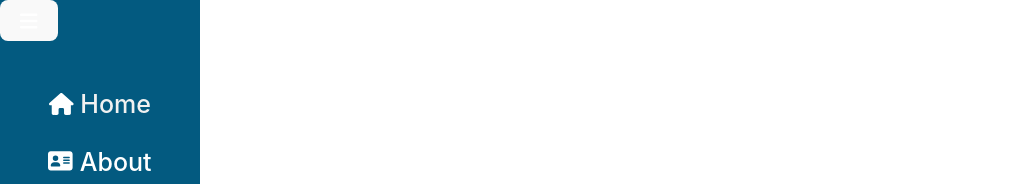
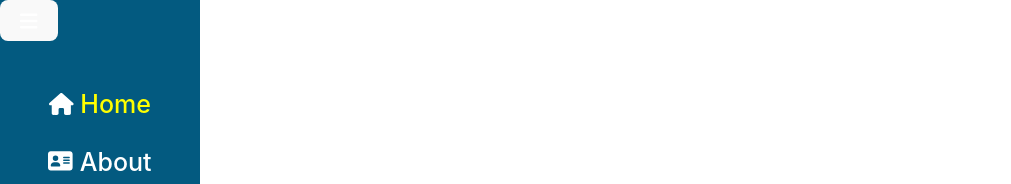
Before and after one commit to avilla13/avx-portfolio, a React (Vite) app: page / in a window 1280 px wide. In both pictures the pointer is over the link "Home". Shown: the top 184 px of the page, without its empty margins (0-1011 px from the left). Built offline with nearby package versions, Linux system fonts and the light colour scheme.

Commit message:
Change navitems css

```diff
--- a/src/components/NavBar/NavBar.css
+++ b/src/components/NavBar/NavBar.css
@@ -42,5 +42,5 @@
 }
 
 .navitems ul li a:hover {
-    color: #f1f1f1;
+    color: yellow;
 }
```
